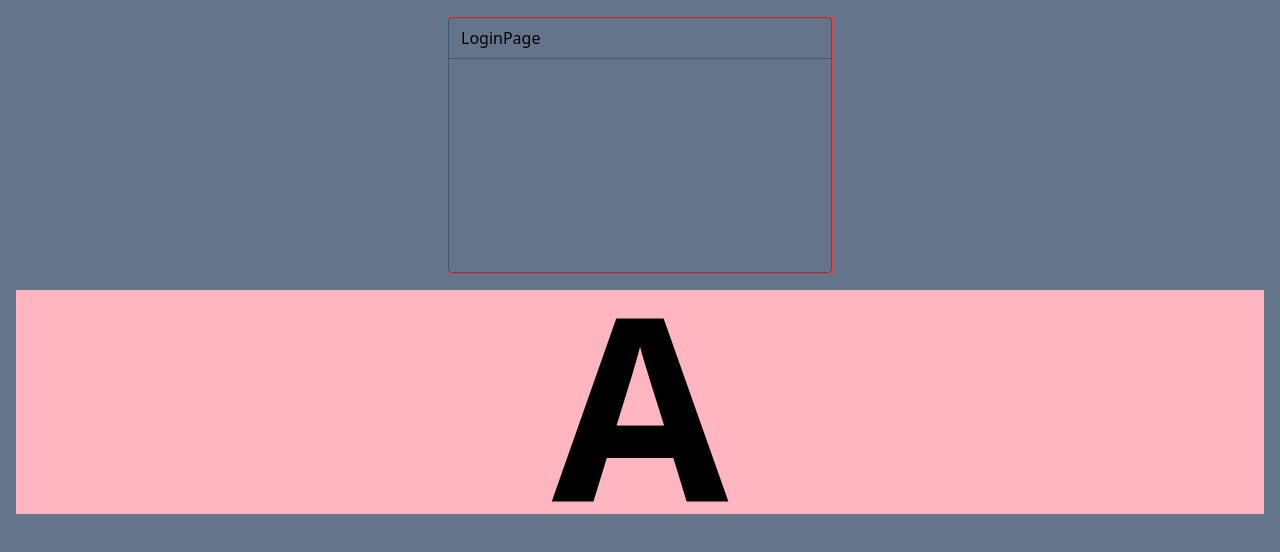
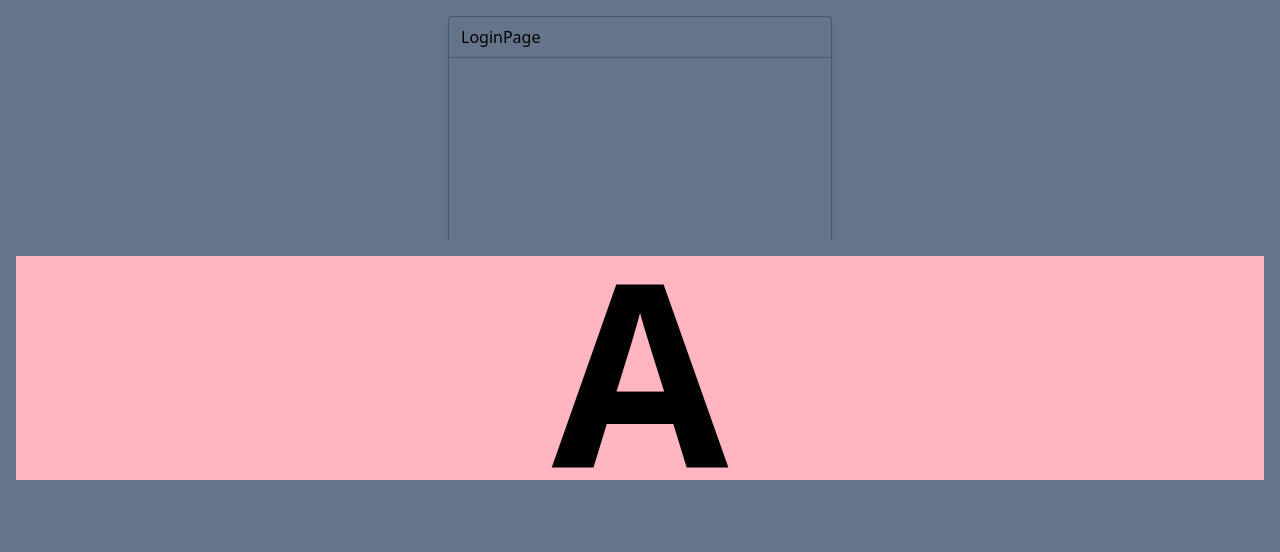
Before and after one commit to maxzz/react-spring-transition-pages, a React (Vite) app: page / in a window 1280 px wide. Shown: the top 552 px of the page. Built offline with nearby package versions, Linux system fonts and the light colour scheme.

Commit message:
WIP. update easing for test-forms

```diff
--- a/src/components/2-main/1-test-forms.tsx
+++ b/src/components/2-main/1-test-forms.tsx
@@ -15,8 +15,8 @@ export function TestForms() {
         keys: null,
         from: { opacity: 0, transform: 'translate3d(100%,0,0)' },
         enter: { opacity: 1, transform: 'translate3d(0%,0,0)' },
-        leave: { opacity: 0, transform: 'translate3d(-50%,0,0)', config: { easing: easings.easeInExpo } },
-        config: { duration: 300 },
+        leave: { opacity: 0, transform: 'translate3d(-50%,0,0)', config: { duration: 0 } },
+        config: { easing: easings.easeOutElastic },
     });
 
     useEffect(() => {
@@ -24,14 +24,14 @@ export function TestForms() {
     }, [index]);
 
     return (
-        <div className="flex justify-center overflow-hidden" onClick={onClick}>
+        <div className="relative h-56 flex justify-center overflow-hidden" onClick={onClick}>
 
             {transitions((style, item) => {
                 console.log('style =', style, 'item =', item);
 
                 const Component = Components[item];
                 return (
-                    <a.div style={style} className="border-red-500 border">
+                    <a.div style={style} className="absolute w-full flex items-center justify-center">
                         <Component />
                     </a.div>
                 );
```
